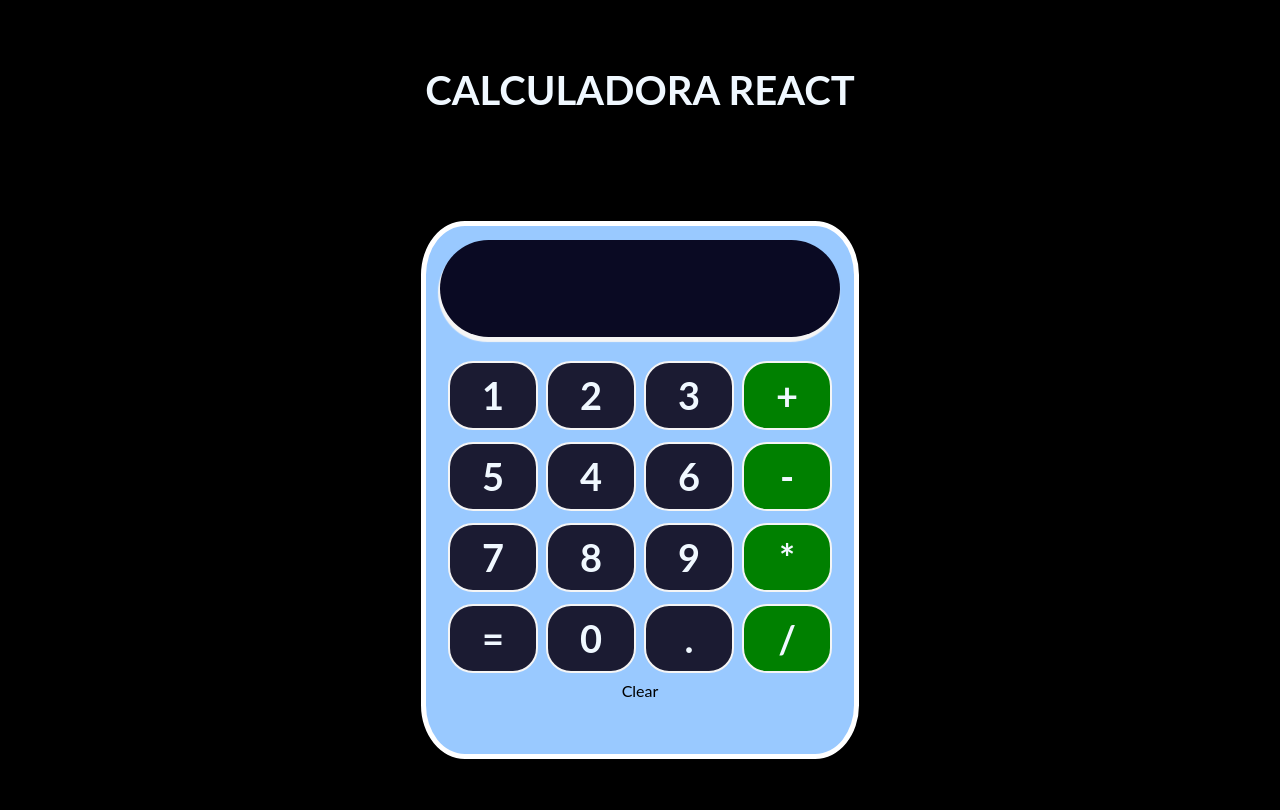
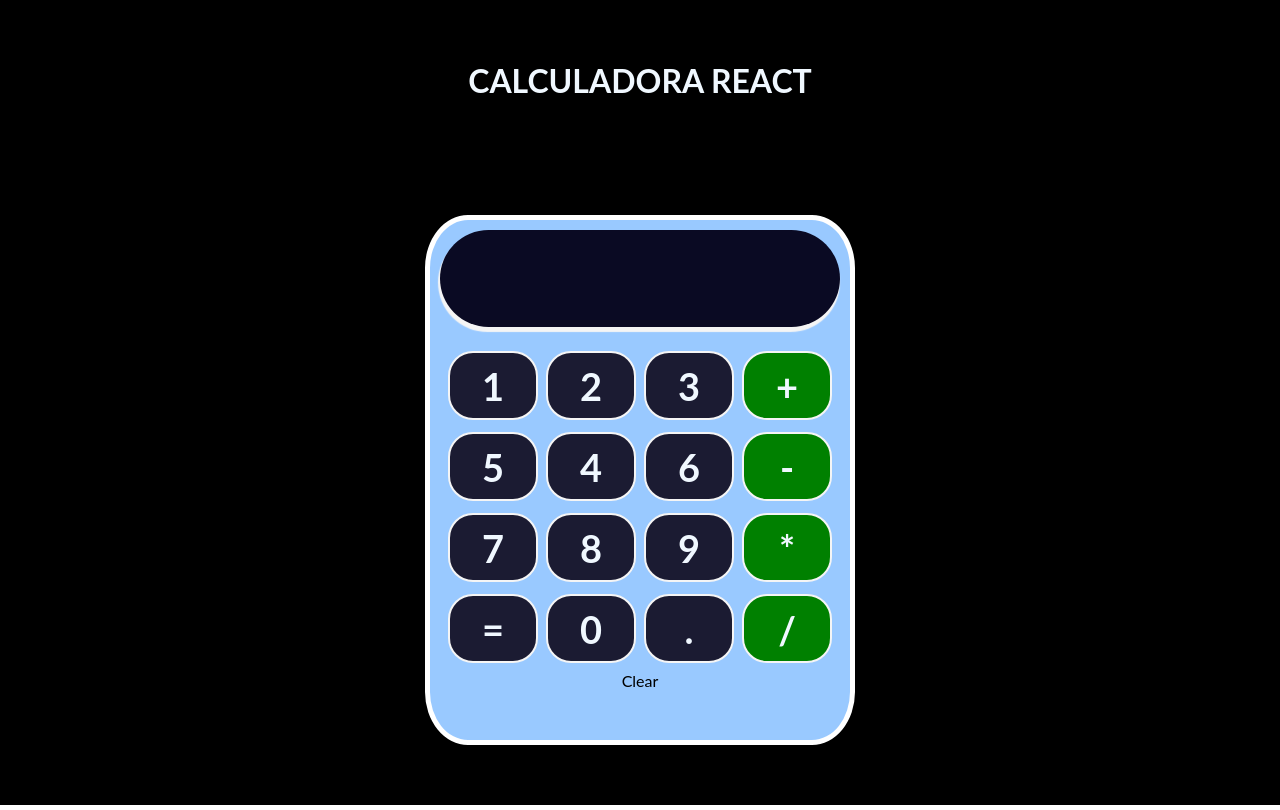
Before and after one commit to CiscoMerchan/Calculator_with_reactjs, a React (Create React App) app: page / in a window 1280 px wide. Built offline with nearby package versions, Linux system fonts and the light colour scheme.

Commit message:
Adjusting page

```diff
--- a/src/App.css
+++ b/src/App.css
@@ -2,7 +2,7 @@
 
   /* to indicate the height of the view port */
   height: 100vh;
-  padding-top: 10px ;
+  padding-top: 5px ;
   background-color: black;
   font-family: Lato, sans-serif;
   display: flex;
@@ -12,8 +12,8 @@
 }
 .contenedor-logo  {
   width: 100%;
-  height: 40px;
-  margin: 8px;
+  height: 30px;
+  /* margin: 5px; */
   display: flex;
   align-items: center;
   justify-content: center;
@@ -21,12 +21,12 @@
 .logo {
   color:aliceblue;
   text-transform: uppercase;
-  font-size: 2.5rem;
+  font-size: 2rem;
 }
 .contenedor-calculadora {
   width: 400px;
   height: 500px;
-  padding: 14px;
+  padding: 10px;
   background-color: #99c9ff;
   border: 5px solid white;
   border-radius: 10%;
```
